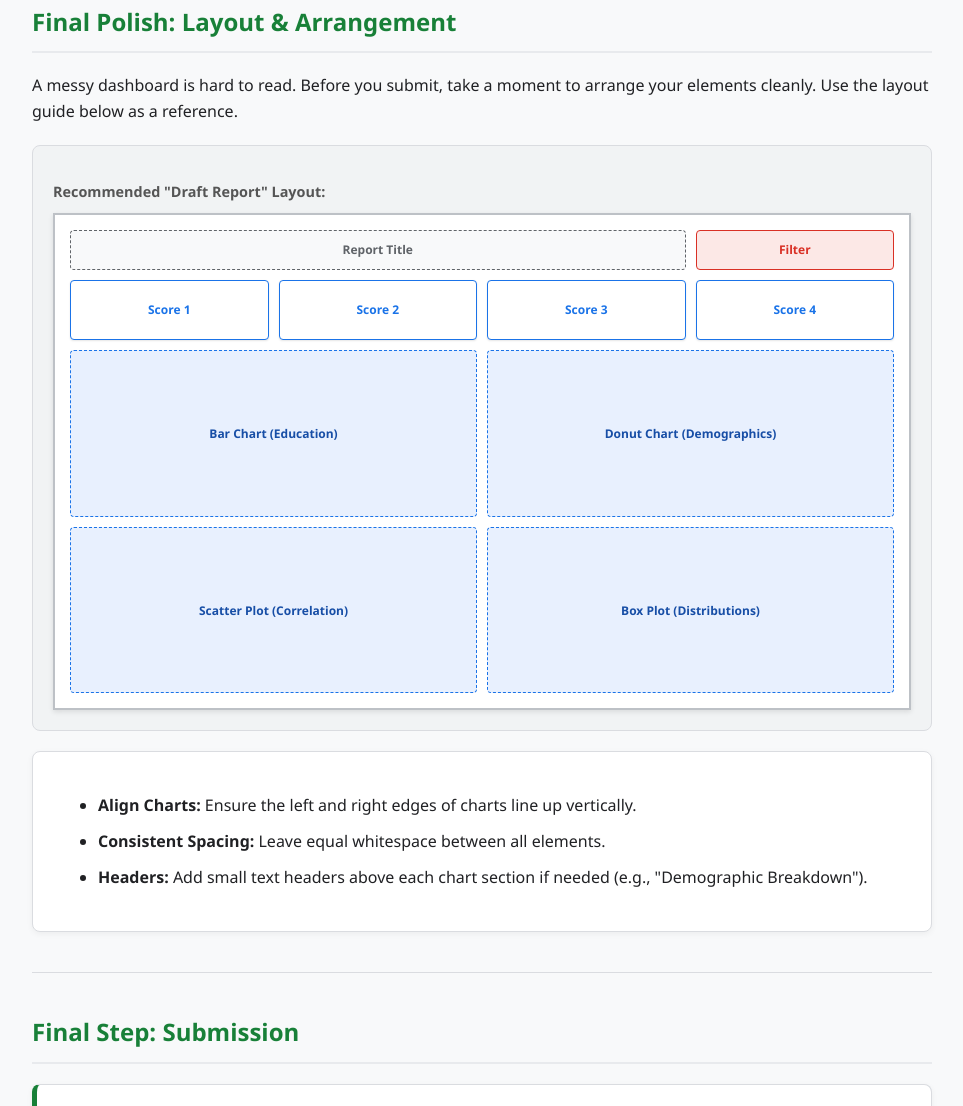
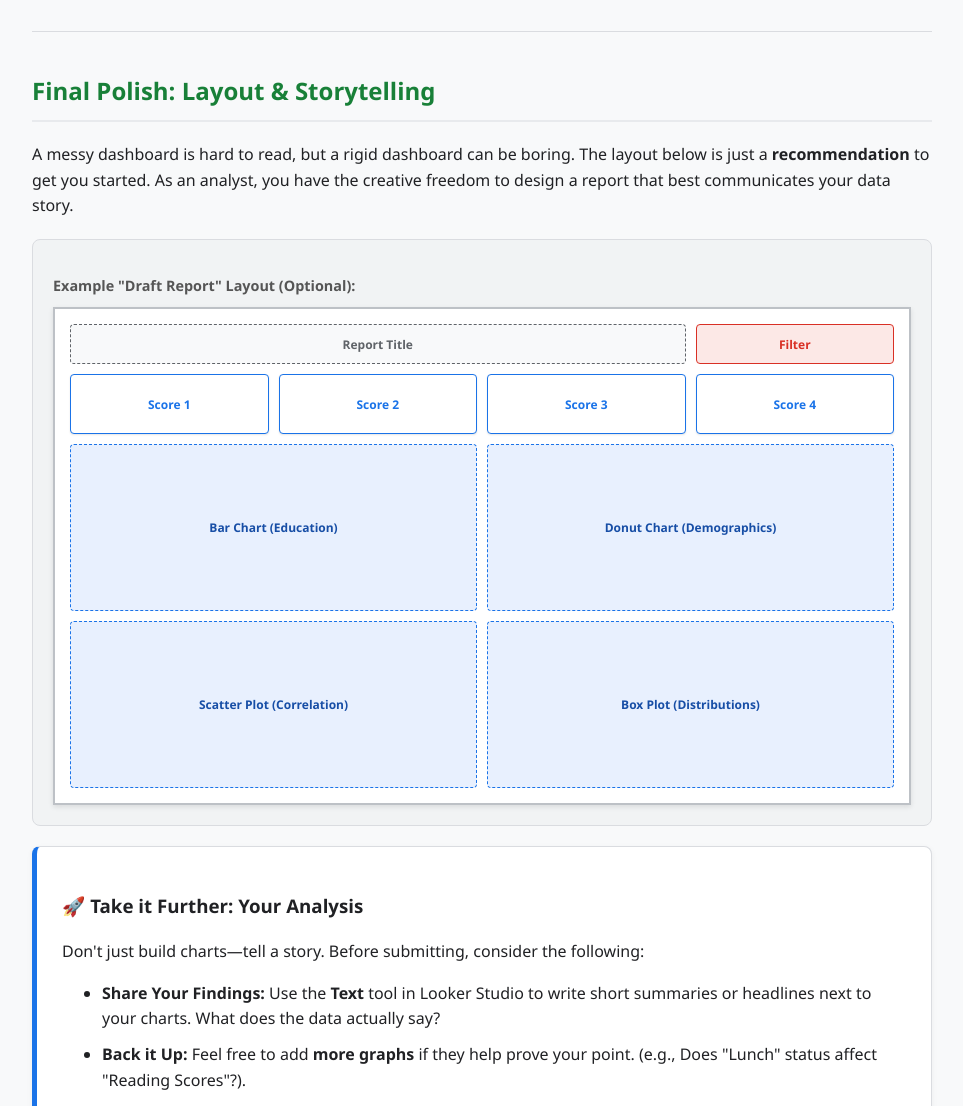
Before and after one commit to tableaprogramming-rgb/looker-studio-student-performance-assignment, a plain HTML site: page index.html in a window 1280 px wide. Shown: the part 5487-6593 px from the top of the page, without its empty margins (158-1121 px from the left). Drawn offline with Linux system fonts and the light colour scheme.

Commit message:
Updated Final Polish

```diff
--- a/index.html
+++ b/index.html
@@ -794,6 +794,7 @@
                 </li>
                 <li>Click <strong>Done</strong> to finish editing the data source.</li>
             </ol>
+            <p><em>Why the "Math_" prefix? This is good data hygiene. If you ever wanted to create a box plot for Reading scores later, you would create separate fields like "Reading_Plot_Min" to avoid mixing up your data.</em></p>
         </div>
 
         <div class="task-box" style="border: 1px solid #4285f4; margin-top: 20px;">
@@ -855,11 +856,11 @@
 
     <hr>
 
-    <h2>Final Polish: Layout & Arrangement</h2>
-    <p>A messy dashboard is hard to read. Before you submit, take a moment to arrange your elements cleanly. Use the layout guide below as a reference.</p>
+    <h2>Final Polish: Layout & Storytelling</h2>
+    <p>A messy dashboard is hard to read, but a rigid dashboard can be boring. The layout below is just a <strong>recommendation</strong> to get you started. As an analyst, you have the creative freedom to design a report that best communicates your data story.</p>
 
     <div class="layout-guide-container">
-        <p style="font-size: 0.9rem; margin-bottom: 10px; color: #555;"><strong>Recommended "Draft Report" Layout:</strong></p>
+        <p style="font-size: 0.9rem; margin-bottom: 10px; color: #555;"><strong>Example "Draft Report" Layout (Optional):</strong></p>
 
         <!-- CSS Wireframe Layout -->
         <div class="wireframe-canvas">
@@ -883,11 +884,13 @@
         </div>
     </div>
 
-    <div class="task-box">
+    <div class="task-box" style="border-left: 5px solid #1a73e8;">
+        <h3>🚀 Take it Further: Your Analysis</h3>
+        <p>Don't just build charts—tell a story. Before submitting, consider the following:</p>
         <ul>
-            <li><strong>Align Charts:</strong> Ensure the left and right edges of charts line up vertically.</li>
-            <li><strong>Consistent Spacing:</strong> Leave equal whitespace between all elements.</li>
-            <li><strong>Headers:</strong> Add small text headers above each chart section if needed (e.g., "Demographic Breakdown").</li>
+            <li><strong>Share Your Findings:</strong> Use the <strong>Text</strong> tool in Looker Studio to write short summaries or headlines next to your charts. What does the data actually say?</li>
+            <li><strong>Back it Up:</strong> Feel free to add <strong>more graphs</strong> if they help prove your point. (e.g., Does "Lunch" status affect "Reading Scores"?).</li>
+            <li><strong>Expand the Canvas:</strong> If your report feels crowded, click <strong>Add Page</strong>. You can split your analysis into logical sections (e.g., "Page 1: Demographics", "Page 2: Academic Performance").</li>
         </ul>
     </div>
 
```
